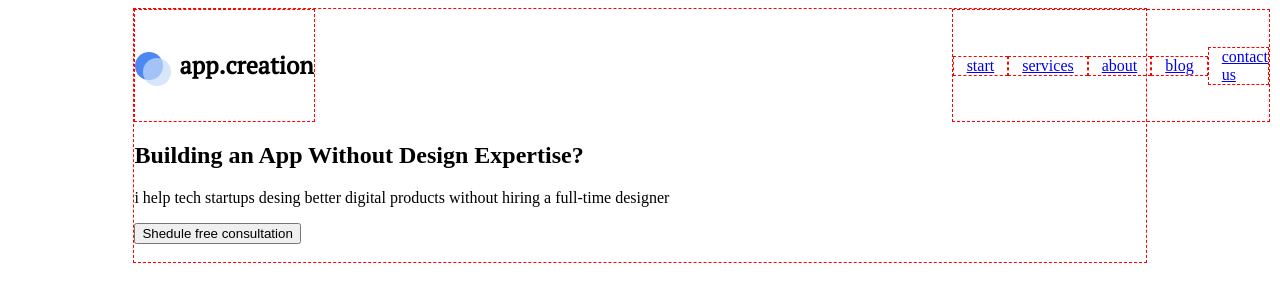
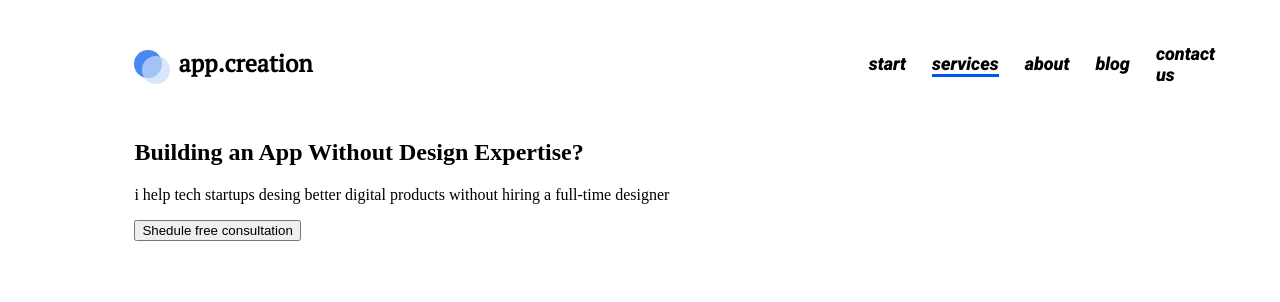
Before and after one commit to WebHeroSchool/PlaningDeskNew, a plain HTML site: page index.html in a window 1280 px wide. Drawn offline with Linux system fonts and the light colour scheme.

Commit message:
new text in index.html

```diff
--- a/index.html
+++ b/index.html
@@ -18,7 +18,7 @@
    </div>
    <nav class="menu">
      <a class="menu__item" href='#'>start</a>
-     <a class="menu__item" href='#'>services</a>
+     <a class="menu__item menu__item_active" href='#'>services</a>
      <a class="menu__item" href='#'>about</a>
      <a class="menu__item" href='#'>blog</a>
      <a class="menu__item" href='#'>contact us</a>
--- a/styles.css
+++ b/styles.css
@@ -4,17 +4,15 @@
  .wrapper {
    margin: auto;
    width: 80%;
-   border: dashed 1px red;
 }
  .logo, .menu {
-   border: dashed 1px red;
+
 }
  .logo, .menu {
    display: inline-block;
-   border: dashed 1px red;
 }
  .logo {
-   margin-right: 63%;
+   margin-right: 55%;
 }
  .header {
    display: flex;
@@ -35,11 +33,11 @@
 }
 
  .menu__item {
-   padding: 0 13px;
-   border: dashed 1px red;
+   padding: 0 0px;
 }
  .menu__item:last-child {
    padding-right: 0;
+
 }
  .logo__circle {
    position: absolute;
@@ -60,3 +58,32 @@
    background: #C8DBFB;
 
 }
+ .menu__item {
+   position: relative;
+   margin-right: 26px;
+   font: 500 18px/21px Roboto, arial, helvetica, sans-serif;
+   color: #000;
+   text-decoration: none;
+   transition: opacity .5s
+}
+ .menu__item_active:after {
+   position: absolute;
+   display: block;
+   content: '';
+   left: 0;
+   width: 100%;
+   height: 3px;
+   background: #0056EC;
+   transition: opacity .5s, widht .5s;
+}
+ .menu__item:last-child {
+   padding-right: 0;
+   margin-right: 0;
+}
+ .menu__item:hover {
+   opacity: .5;
+}
+ .menu__item:hover:after,.menu__item_activ:after {
+   opacity: 1;
+   width: 100%;
+}
```
